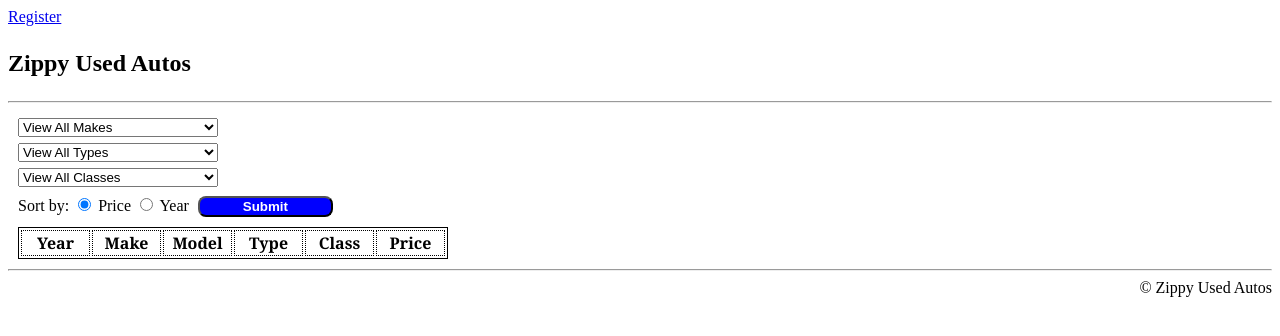
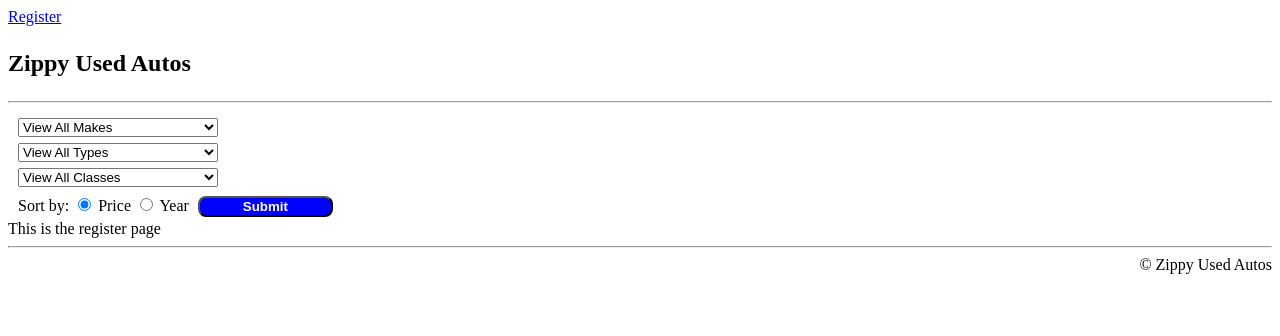
Before and after one commit to revordj/revordj-Midterm_INF653, a PHP site: page /index.php?action=register in a window 1280 px wide. Shown: the top 336 px of the page. Run offline with PHP 8.4, Linux system fonts and the light colour scheme; data that the repository does not hold is empty.

Commit message:
Register php page added and linked. Controller set to handle it

```diff
--- a/index.php
+++ b/index.php
@@ -45,6 +45,7 @@
         $sortby= 'price';
     }
 
+    if($action = false || $action <> 'register'){
         if(!$makeID && !$typesID && !$classesID){
             $inventory = get_inventory($sortby);
         }
@@ -63,3 +64,7 @@
 
 
         include('view/inventory.php');
+    }
+    else{
+        include('view/register.php');
+    }
--- /dev/null
+++ b/view/register.php
@@ -0,0 +1,4 @@
+<?php include('view/header.php') ?>
+
+This is the register page
+<?php include('view/footer.php') ?>
```
Lines whose indentation alone changed are shown as unchanged.
